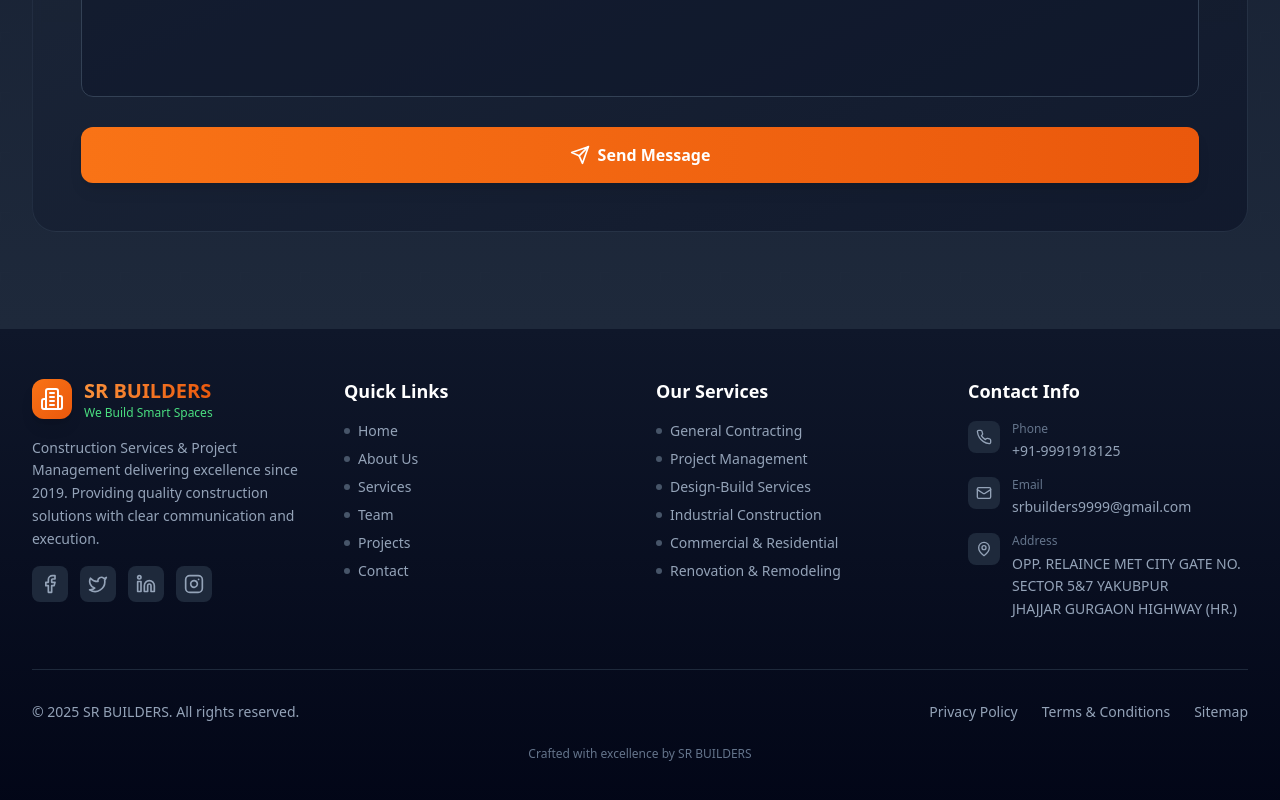
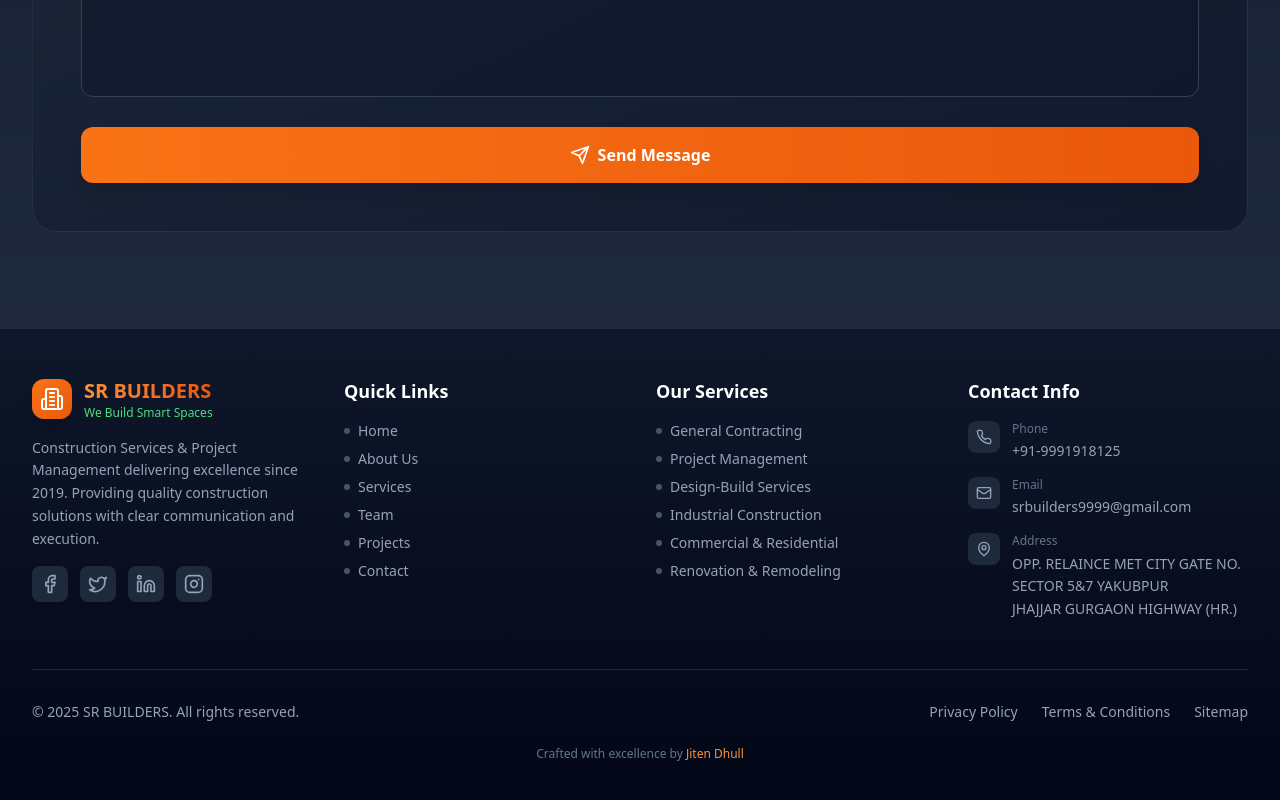
Before and after one commit to Jaggu762/SR-Builders, a React (Vite) app: page / in a window 1280 px wide. Shown: the part 8686-9486 px from the top of the page. Built offline with nearby package versions, Linux system fonts and the light colour scheme.

Commit message:
Update Footer.tsx
Added Credits

```diff
--- a/src/components/Footer.tsx
+++ b/src/components/Footer.tsx
@@ -166,7 +166,7 @@ export default function Footer() {
 
         <div className="mt-6 text-center">
           <p className="text-slate-500 text-xs">
-            Crafted with excellence by SR BUILDERS
+            Crafted with excellence by <a href="https://github.com/Jaggu762" target="_blank" rel="noopener noreferrer" className="text-orange-400 hover:underline">Jiten Dhull</a>
           </p>
         </div>
       </div>
```
